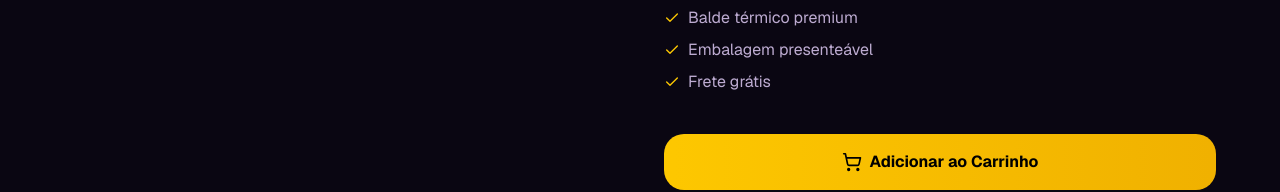
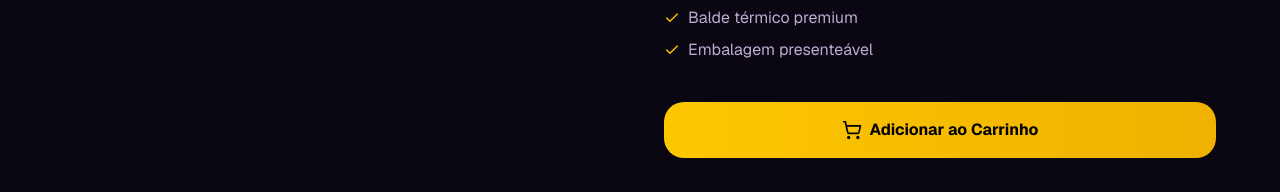
Before and after one commit to iagolimaaa/funil-chandon, a Next.js app: page /produto/calaty-edition in a window 1280 px wide. Shown: the part 748-940 px from the top of the page. Built offline with nearby package versions, Linux system fonts and the light colour scheme.

Commit message:
Remove 'Frete grátis' from product offerings
Removed 'Frete grátis' from product details.

```diff
--- a/app/produto/[id]/page.tsx
+++ b/app/produto/[id]/page.tsx
@@ -142,7 +142,6 @@ const productsData: Record<string, any> = {
       "2 taças exclusivas",
       "Balde térmico premium",
       "Embalagem presenteável",
-      "Frete grátis",
     ],
   },
   "raany-edition": {
@@ -162,7 +161,6 @@ const productsData: Record<string, any> = {
       "2 taças exclusivas",
       "Balde térmico premium",
       "Embalagem presenteável",
-      "Frete grátis",
     ],
   },
 }
```
